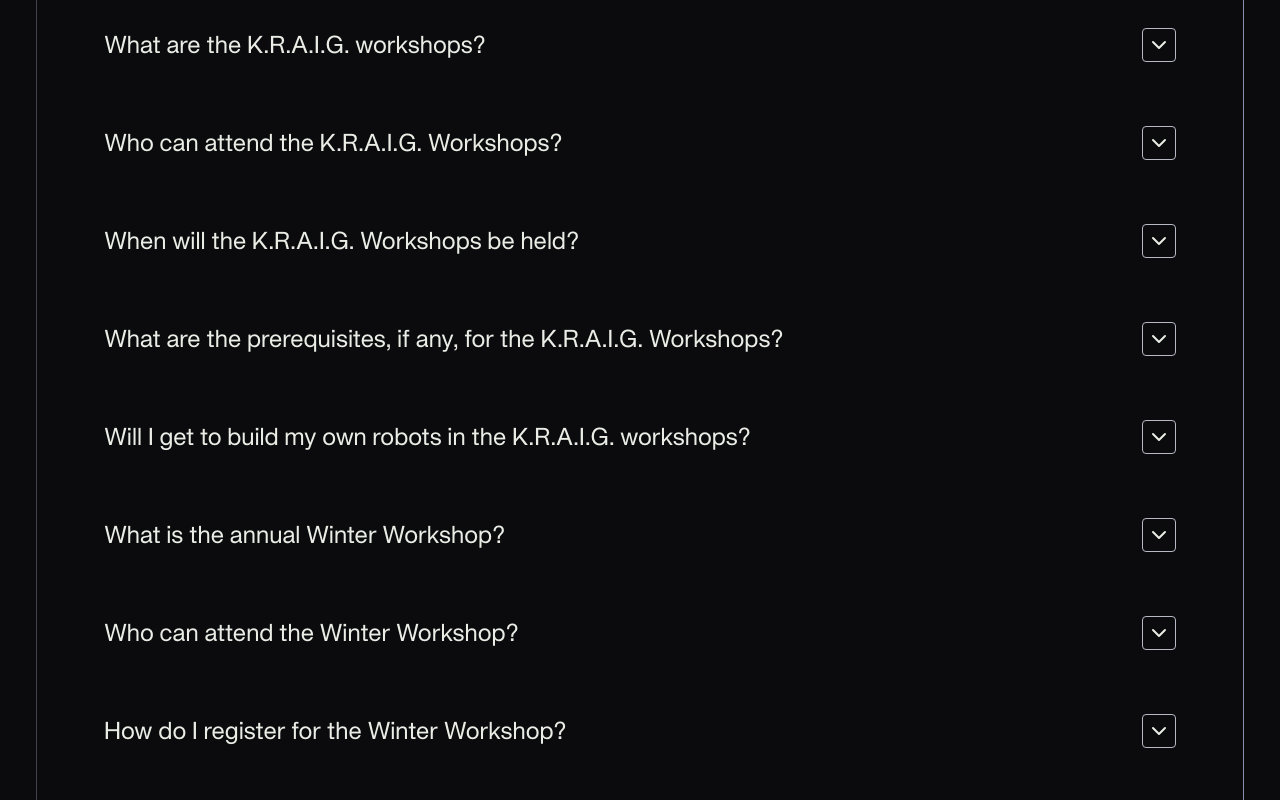
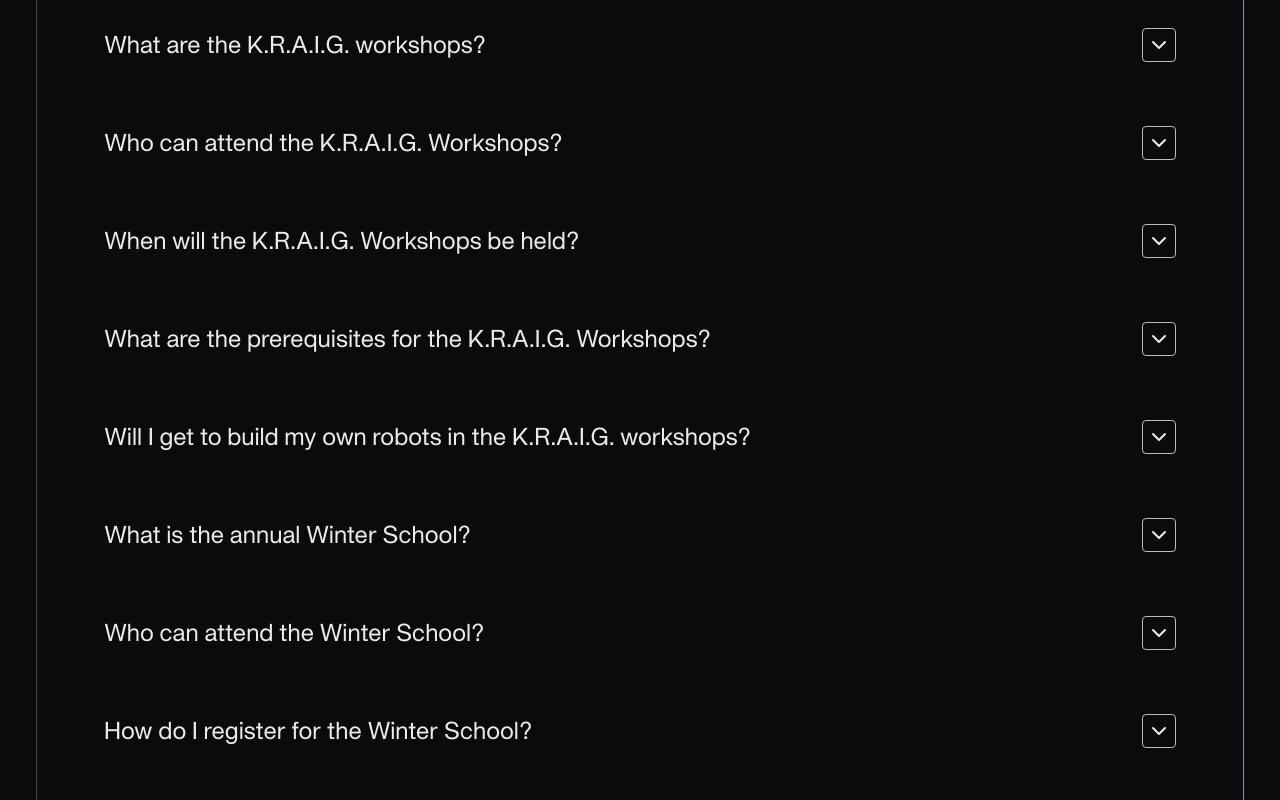
Before and after one commit to robotix/2025.robotix, a Next.js app: page /faqs in a window 1280 px wide. Shown: the part 2000-2800 px from the top of the page. Built offline with nearby package versions, Linux system fonts and the light colour scheme.

Commit message:
Update gallery

```diff
--- a/src/app/faqs/page.js
+++ b/src/app/faqs/page.js
@@ -29,7 +29,7 @@ export default function Faqs() {
             }
 
             iteration += 1 / 3;
-        }, 10);
+        }, 50);
 
         return () => clearInterval(scrambleInterval);
     }, []);
--- a/src/app/page.js
+++ b/src/app/page.js
@@ -472,17 +472,16 @@ export default function Home() {
                         B<span className="font-family-grotesk-screen">o</span>ts
                     </div>
 
-                    {/* Gallery Grid */}
+                    {/* Masonry Gallery */}
                     <div
                         ref={galleryRef}
-                        className="grid grid-cols-12 gap-6 max-w-7xl mx-auto"
+                        className="masonry-gallery max-w-6xl mx-auto"
                         style={{ perspective: "1000px" }}
                     >
                         {botsData.map((bot, index) => (
                             <GalleryCard
                                 key={bot.id}
                                 bot={bot}
-                                index={index}
                                 galleryItemRef={(el) => (galleryItemsRef.current[index] = el)}
                                 hardwareAccel={hardwareAccel}
                             />
--- a/src/data/faq.js
+++ b/src/data/faq.js
@@ -1,107 +1,107 @@
 const faq = [
     {
       "question": "What is Technology Robotix Society (TRS)?",
-      "answer": "Technology Robotix Society is an official society under the Technology Students’ Gymkhana, IIT Kharagpur, and is a focal point for activities and projects related to robotics in the campus. With its reach expanding steadily each year, it has also cemented its position as one of the nerve-centres of amateur robotics in India."
+      "answer": "Technology Robotix Society is an official society under the Technology Students’ Gymkhana, IIT Kharagpur, and is a focal point for activities and projects related to robotics on campus. With its reach expanding steadily each year, it has cemented its position as one of the nerve-centres of amateur robotics in India."
     },
     {
       "question": "What does TRS do?",
-      "answer": "We are involved in various initiatives in the field of robotics throughout the year. Our flagship accomplishment is our annual competition ROBOTIX, which is held during KSHITIJ at IIT Kharagpur, and is one of the biggest such events in Asia. Every year we have increasingly capable and motivated participants tackling our novel problem statements and thereby inspiring us to organize each year’s fest with renewed zeal. Another important agenda of ours is to spread the culture of robotics across India and we do this by organizing and conducting workshops and demonstrations, and in Kharagpur, besides this, by other in-house events too."
+      "answer": "We are involved in various initiatives in the field of robotics throughout the year. TRS organizes KRAIG workshops to provide the campus community with beginner-level exposure to robotics. We also host our flagship Winter School, where advanced robotics topics are taught rigorously. Additionally, we organize Makerspace, which serves as a dedicated ground for builders to come together, collaborate, and build bots."
     },
     {
       "question": "Why should I join TRS?",
-      "answer": "Joining a student society in the likes of TRS gives you a major competitive edge over other students and has several merits, including not only a gleaming Position of Responsibility(POR) that you can proudly put on your résumé but also an excellent peer group of like-minded motivated individuals, seniors and batchmates alike, not to mention the innumerable skills you’ll learn and the knowledge you’ll gain over the years. TRS being at the forefront of technical activities in the IIT KGP campus, being in the team is a sure-shot way to make yourself stand miles apart from others."
+      "answer": "Joining TRS offers you the unique opportunity to dive deep into the world of robotics while being part of a supportive community of like-minded individuals. It is a place where your ideas get the resources and the platform they need to come alive. You’ll gain invaluable technical skills, work on cutting-edge projects, and find a peer group that encourages innovation and growth."
     },
     {
       "question": "How can I join TRS?",
-      "answer": "TRS conducts selections for freshers every year. The date and time for the selections will be put up on TRS’s Facebook page."
+      "answer": "TRS conducts selections for freshers every year. The date and time for the selections will be announced on the TRS Facebook and social media pages."
     },
     {
       "question": "Can I join TRS in my second year or later?",
-      "answer": "TRS is not open to selections for senior students, i.e. only freshers can join the society."
+      "answer": "TRS is not open to selections for senior students; generally, only freshers can join the society."
     },
     {
       "question": "I have very little or no experience in robotics. Will I be allowed to join the society?",
-      "answer": "Yes, TRS does not require its new members to possess any prior knowledge in robotics or programming. You’ll get to learn everything from scratch when you’ve joined the team. We encourage you take part in the selections; you may get selected!"
+      "answer": "Yes, TRS does not require new members to possess prior knowledge in robotics or programming. You’ll learn everything from scratch once you join the team. We encourage you to take part in the selections!"
     },
     {
       "question": "What will I be doing round the year, as a new member of TRS?",
-      "answer": "Freshers who’ve been selected to join the society are exposed to the vast and diverse field of robotics, involving manual robots, image processing and autonomous robots in their first year as a part of the society. Also, members are instrumental in the functioning of the society and play a vital role in organizing and conducting one of the largest robotics competitions in Asia, ROBOTIX, held during the annual Techno-Management fest KSHITIJ in January."
+      "answer": "Freshers selected for the society are exposed to diverse fields such as manual robotics, image processing, and autonomous systems. Members are instrumental in the functioning of the society, helping organize KRAIG workshops, the flagship Winter School, and Makerspace events throughout the academic year."
     },
     {
       "question": "On what basis do you recruit new members to join the society?",
-      "answer": "The selection process will involve each candidate being interviewed individually, in turn. We will be looking to recruit highly motivated, enthusiastic individuals with a desire to learn and inculcate. No prior preparation for the interviews is necessary."
+      "answer": "The selection process involves individual interviews. We look for highly motivated, enthusiastic individuals with a strong desire to learn and collaborate. No prior technical preparation for the interviews is necessary."
     },
     {
       "question": "When will the member selections be held this year?",
-      "answer": "All kinds of updates regarding the selection process will be uploaded on the Technology Robotix Society Facebook page (www.facebook.com/robotixiitkgp). We encourage you to like and follow the page, so you never miss the latest updates."
+      "answer": "Updates regarding the selection process will be uploaded on the Technology Robotix Society Facebook page (www.facebook.com/robotixiitkgp) and our other social media handles. We encourage you to follow them so you never miss an update."
     },
     {
       "question": "What time will the interviews take place on selections day?",
-      "answer": "The interviews will most likely be held in the evening, after class hours. The exact details regarding the timings and everything will be uploaded on the TRS Facebook page (www.facebook.com/robotixiitkgp). Like and follow the page to not miss any updates."
+      "answer": "Interviews are typically held in the evening after class hours. Exact details regarding timings and venues will be posted on the TRS social media pages."
     },
     {
       "question": "Where will the selections be held?",
-      "answer": "Details will be shared on TRS’s Facebook page (www.facebook.com/robotixiitkgp). Like and follow the page for updates."
+      "answer": "Details will be shared on TRS’s social media pages. Stay tuned for updates as the selection dates approach."
     },
     {
       "question": "How do I register to take part in the selections?",
-      "answer": "You must put in your details in an online Google Form (insert link here) and submit it before coming for the interviews. This will get you registered for the selections. Report directly at the venue after registering at the given time and date."
+      "answer": "You must fill out an online Google Form (link to be provided during the induction) and submit it before the interviews. This registers you for the process, after which you should report to the designated venue."
     },
     {
       "question": "What kinds of questions will I be asked during the interviews?",
-      "answer": "Questions asked will mainly gauge the participants’ aptitude, team-spirit, soft skills, academic background and enthusiasm. No preparation is necessary."
+      "answer": "Questions mainly gauge aptitude, team spirit, soft skills, and enthusiasm for robotics. No specialized preparation is required."
     },
     {
       "question": "How many new members will you be selecting to join the society?",
-      "answer": "We generally pick more than a handful of members every year, though the numbers vary. Highly motivated and capable candidates that fit our requirements will definitely be selected."
+      "answer": "The number of members varies each year. We select candidates who demonstrate high motivation and fit our requirements for the upcoming year's projects."
     },
     {
       "question": "I have some urgent and unavoidable work on the listed day of selections. Can you shift my interview slot to a later date?",
-      "answer": "This is generally not permitted. However, you may get in touch with us over Facebook with your specific date and time issue and we will consider your application."
+      "answer": "This is generally not permitted. However, you may get in touch with us via our social media handles with your specific issue, and we will consider your application on a case-by-case basis."
     },
     {
       "question": "I do not want to be involved with the society but still want to learn robotics. Do you teach robotics to non-team-members as well?",
-      "answer": "TRS conducts numerous workshops exclusively for freshers, including the K.R.A.I.G. series of lectures and workshops (more info @ www.robotix.in) and the Annual Winter Workshop in the winter break, which anyone can attend. However, we strongly encourage you to consider joining the team, in purview of the points listed in the third question above."
+      "answer": "Yes! TRS conducts the KRAIG workshop series specifically to give the campus community beginner-level exposure. We also host the Winter School for more rigorous learning. These are open to interested students regardless of society membership."
     },
     {
       "question": "What are the K.R.A.I.G. workshops?",
-      "answer": "The Kharagpur Robotics and Artificial Intelligence Group (K.R.A.I.G.) is the technical wing of Technology Robotix Society and is a slightly larger group of students who learn robotics throughout the year and work on projects. The members of K.R.A.I.G. attend classes held on a regular basis, conducted by those on campus experienced in the field."
+      "answer": "The Kharagpur Robotics and Artificial Intelligence Group (K.R.A.I.G.) workshops are designed to provide beginner-level exposure to robotics. These sessions cover fundamentals and are conducted by experienced seniors to help students start their journey in the field."
     },
     {
       "question": "Who can attend the K.R.A.I.G. Workshops?",
-      "answer": "The K.R.A.I.G. Workshops are open to the entire student community of IIT Kharagpur, i.e. anyone can attend them."
+      "answer": "The K.R.A.I.G. Workshops are open to the entire student community of IIT Kharagpur."
     },
     {
       "question": "When will the K.R.A.I.G. Workshops be held?",
-      "answer": "The first K.R.A.I.G. Workshop will be held in August itself, and the rest will follow. The exact date and time for the K.R.A.I.G. Workshops will be updated on the TRS Facebook page (www.facebook.com/robotixiitkgp), once finalized."
+      "answer": "The first workshop usually takes place in August. Exact dates and times are finalized and shared via the TRS Facebook page and other social media handles."
     },
     {
-      "question": "What are the prerequisites, if any, for the K.R.A.I.G. Workshops?",
-      "answer": "The K.R.A.I.G. classes start from scratch, assuming very little prior knowledge, and cover all the fundamental aspects of manual and autonomous robotics. There are no prerequisites as such, other than a willingness to learn and a desire to create something new!"
+      "question": "What are the prerequisites for the K.R.A.I.G. Workshops?",
+      "answer": "These workshops start from scratch. There are no prerequisites other than a willingness to learn and a desire to build."
     },
     {
       "question": "Will I get to build my own robots in the K.R.A.I.G. workshops?",
-      "answer": "Yes, for most of the theoretical K.R.A.I.G. classes, there is an accompanying hands-on session so that members get practical exposure to building robots that helps aid their learning and, most importantly, adds the ‘fun’ element to it. K.R.A.I.G. is a series of workshops, not a boring lecture series, after all!"
+      "answer": "Yes, K.R.A.I.G. includes hands-on sessions where participants get practical exposure to building robots, ensuring the learning process is interactive and fun."
     },
     {
-      "question": "What is the annual Winter Workshop?",
-      "answer": "The annual winter workshop is conducted each year after the conclusion of the autumn semester. The workshops are mentored by second year robotics enthusiasts including TRS members and interested students are taught the concepts of either autonomous robotics or computer vision, and through that knowledge, attempt to tackle a relevant problem statement. Students are selected through a common test organized by TRS, based on the results of which problem statements and mentors are assigned to the students, which they try to tackle together in one week of time."
+      "question": "What is the annual Winter School?",
+      "answer": "The Winter School is TRS's flagship program held during the winter break. It is a rigorous program where advanced robotics topics are taught in-depth, allowing students to tackle complex problem statements with mentor support."
     },
     {
-      "question": "Who can attend the Winter Workshop?",
-      "answer": "All interested freshers and select second-year students can attend the Winter Workshop. More details on how to register for the same and the problem statements for the bots to be built during the workshop will be put upon the TRS Facebook page."
+      "question": "Who can attend the Winter School?",
+      "answer": "Winter School is generally open to interested freshers and second-year students. Registration details and problem statements are released on our social media platforms toward the end of the autumn semester."
     },
     {
-      "question": "How do I register for the Winter Workshop?",
-      "answer": "The registration procedure for the Winter Workshop will be updated on the TRS Facebook page. Stay tuned for updates."
+      "question": "How do I register for the Winter School?",
+      "answer": "Registration procedures will be updated on the TRS Facebook and Instagram pages. Keep an eye out for the announcement."
     },
     {
-      "question": "What will I learn in the Winter Workshop?",
-      "answer": "The Winter Workshop will involve knowledge sessions on Autonomous Robotics and Image Processing, after which participants will get to build their first Autonomous or Computer Vision robot. Details will be put up on TRS’s Facebook page."
+      "question": "What is Makerspace?",
+      "answer": "Makerspace is an initiative by TRS that acts as a common ground for builders. It is a space where like-minded individuals can come together, share ideas, and collaborate on building innovative bots and projects."
     },
     {
       "question": "My query hasn’t been answered in this list of FAQs. Where can I get more help?",
-      "answer": "Contact us on our website or social media handles and we shall do our best to assist you"
+      "answer": "Contact us through our official website or our social media handles, and we shall do our best to assist you."
     }
   ];
 
```
Also changed, not shown: src/app/globals.css (+24 -0 lines), src/components/GalleryCard.js (+9 -36 lines), src/data/bots.js (+6 -19 lines).
